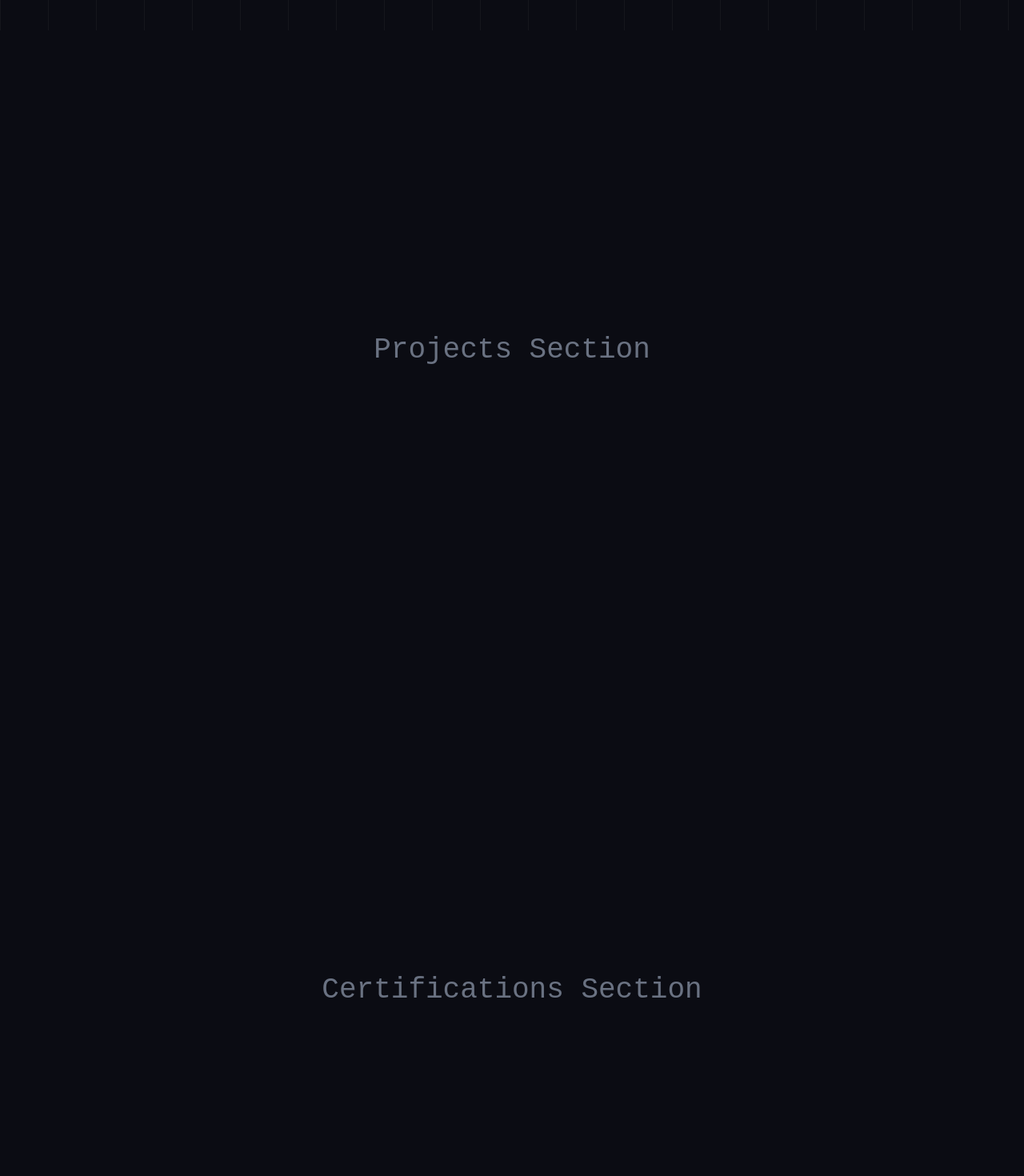
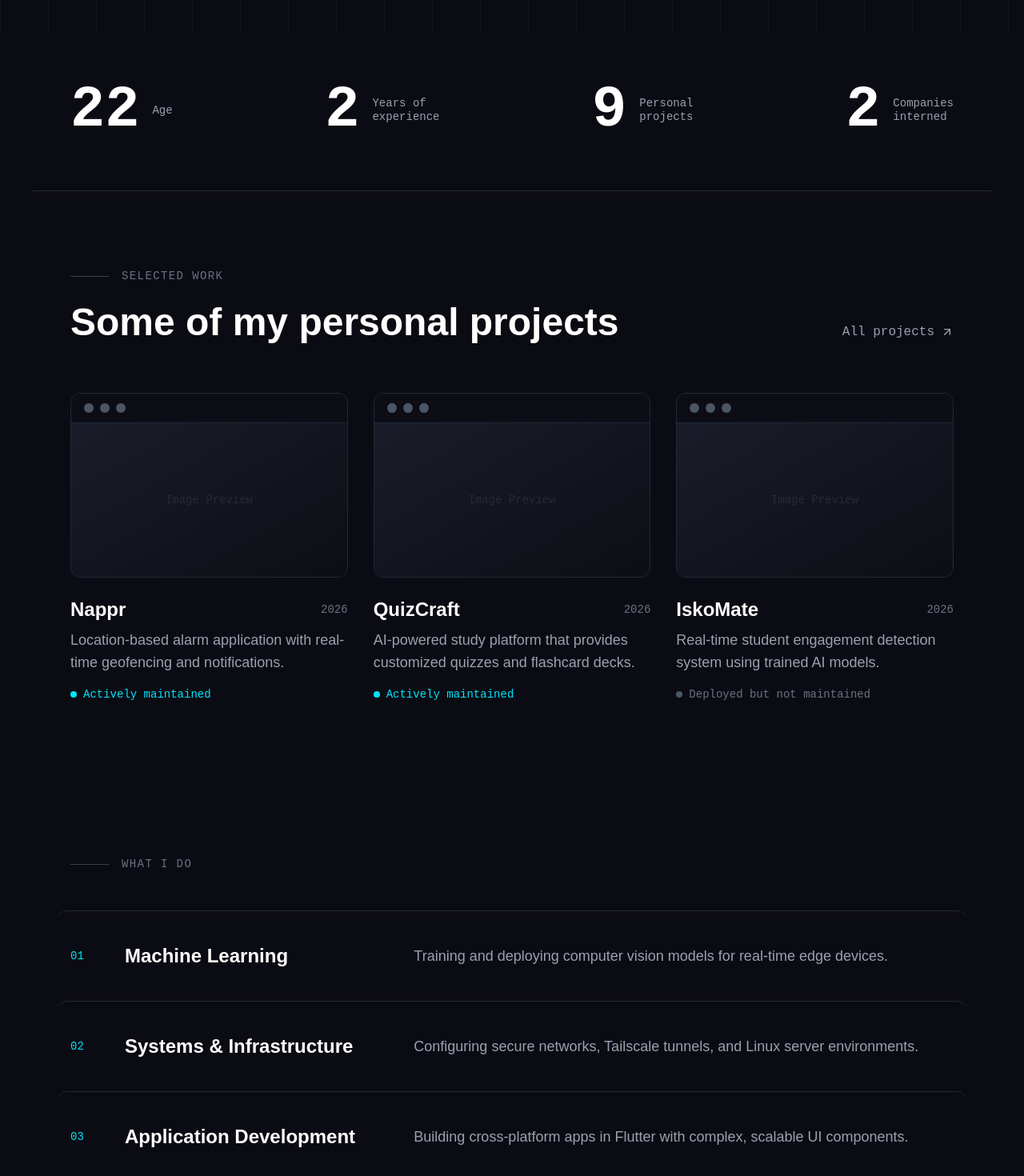
Before and after one commit to Isaac06272/portfolio, a React app: page / in a window 1280 px wide. Shown: the part 740-2210 px from the top of the page at 80% size. Built offline with nearby package versions, Linux system fonts and the light colour scheme; the HTML template or start-up script is replaced by a standard one.

Commit message:
added infos in homepage

```diff
--- a/package.json
+++ b/package.json
@@ -13,7 +13,8 @@
     "@tailwindcss/vite": "^4.3.3",
     "lucide-react": "^1.28.0",
     "react": "^19.2.8",
-    "react-dom": "^19.2.8"
+    "react-dom": "^19.2.8",
+    "react-icons": "^5.7.0"
   },
   "devDependencies": {
     "@types/react": "^19.2.17",
--- a/src/App.jsx
+++ b/src/App.jsx
@@ -1,13 +1,14 @@
 import React from 'react';
+import { FiGithub, FiLinkedin, FiInstagram, FiMail, FiArrowUpRight } from 'react-icons/fi';
 
 function App() {
   return (
-    <div className="w-full">
+    <div className="w-full text-white bg-transparent">
 
       {/* NAVIGATION BAR */}
       <nav className="flex justify-between items-center px-8 lg:px-16 py-8 w-full font-mono text-lg">
         <div className="font-bold tracking-wide flex items-baseline gap-1 text-2xl font-sans">
-          AUSTRIA
+          Austria
           <span className="w-2 h-2 rounded-full bg-neon"></span>
         </div>
 
@@ -30,125 +31,172 @@ function App() {
             <h1 className="text-5xl lg:text-[4.5rem] font-bold leading-[1.05] tracking-tight font-mono">
               Hello I'm <br />
               <span className="group/name relative inline-block overflow-hidden cursor-default px-2 py-1 mt-1">
-
-                {/* The Text: changes from neon to black */}
                 <span className="relative z-10 transition-colors duration-500 text-neon group-hover/name:text-black">
                   AUSTRIA JOHN GWEN ISAAC
                 </span>
-
-                {/* The Sliding Background: hidden to the left, slides in on hover */}
                 <span className="absolute inset-0 bg-neon -translate-x-[105%] group-hover/name:translate-x-0 transition-transform duration-500 ease-in-out z-0"></span>
-
               </span>
             </h1>
           </div>
 
           <div className="text-gray-400 space-y-2 text-base lg:text-lg font-mono leading-relaxed max-w-2xl">
-            <p>ML & AI Engineer |  Cloud | Data Engineer</p>
-            <p>CpE |  Philippines</p>
+            <p>ML & AI Engineer | Cloud | Data Engineer</p>
+            <p>CpE | Philippines</p>
           </div>
 
           {/* Action Buttons & Socials */}
           <div className="flex flex-wrap items-center gap-6 pt-6">
-
-            {/* VIEW CV BUTTON: Now uses border-neon and text-neon by default */}
             <button className="group flex items-center gap-3 border-2 border-neon rounded-full px-8 py-3 text-neon hover:bg-neon hover:text-black transition-colors duration-150 font-mono">
               <span className="text-base font-semibold tracking-wider">VIEW CV</span>
               <span className="group-hover:translate-x-2 transition-transform duration-300">→</span>
             </button>
 
-            {/* SOCIAL ICONS */}
             <div className="flex gap-4">
-
-              {/* Mail Icon */}
-              <SocialIcon href="mailto:your.email@example.com">
-                <path d="M4 4h16c1.1 0 2 .9 2 2v12c0 1.1-.9 2-2 2H4c-1.1 0-2-.9-2-2V6c0-1.1.9-2 2-2z"></path>
-                <polyline points="22,6 12,13 2,6"></polyline>
-              </SocialIcon>
-
-              {/* GitHub Icon */}
-              <SocialIcon href="https://github.com">
-                <path d="M9 19c-5 1.5-5-2.5-7-3m14 6v-3.87a3.37 3.37 0 0 0-.94-2.61c3.14-.35 6.44-1.54 6.44-7A5.44 5.44 0 0 0 20 4.77 5.07 5.07 0 0 0 19.91 1S18.73.65 16 2.48a13.38 13.38 0 0 0-7 0C6.27.65 5.09 1 5.09 1A5.07 5.07 0 0 0 5 4.77a5.44 5.44 0 0 0-1.5 3.78c0 5.42 3.3 6.61 6.44 7A3.37 3.37 0 0 0 9 18.13V22"></path>
-              </SocialIcon>
-
-              {/* LinkedIn Icon */}
-              <SocialIcon href="https://linkedin.com">
-                <path d="M16 8a6 6 0 0 1 6 6v7h-4v-7a2 2 0 0 0-2-2 2 2 0 0 0-2 2v7h-4v-7a6 6 0 0 1 6-6z"></path>
-                <rect x="2" y="9" width="4" height="12"></rect>
-                <circle cx="4" cy="4" r="2"></circle>
-              </SocialIcon>
-
-              {/* Instagram Icon */}
-              <SocialIcon href="https://instagram.com">
-                <rect x="2" y="2" width="20" height="20" rx="5" ry="5"></rect>
-                <path d="M16 11.37A4 4 0 1 1 12.63 8 4 4 0 0 1 16 11.37z"></path>
-                <line x1="17.5" y1="6.5" x2="17.51" y2="6.5"></line>
-              </SocialIcon>
-
+              <SocialIcon href="mailto:your.email@example.com"><FiMail size={20} /></SocialIcon>
+              <SocialIcon href="https://github.com"><FiGithub size={20} /></SocialIcon>
+              <SocialIcon href="https://linkedin.com"><FiLinkedin size={20} /></SocialIcon>
+              <SocialIcon href="https://instagram.com"><FiInstagram size={20} /></SocialIcon>
             </div>
           </div>
         </div>
 
-        {/* Right Column: Profile Picture with Rotating Ring */}
+        {/* Right Column: Profile Picture */}
         <div className="flex-1 flex justify-center items-center w-full">
           <div className="relative group w-[400px] h-[400px] lg:w-[500px] lg:h-[500px] flex justify-center items-center cursor-pointer">
-
-            <svg
-              className="absolute inset-0 w-full h-full animate-[spin_25s_linear_infinite] transition-all duration-500 group-hover:scale-[1.15] group-hover:drop-shadow-[0_0_20px_rgba(0,229,255,0.5)]"
-              viewBox="0 0 100 100"
-            >
-              <circle
-                cx="50" cy="50" r="48.5"
-                fill="none"
-                stroke="var(--color-neon)"
-                strokeWidth="0.8"
-                strokeDasharray="30 4 5 4 15 10 40 8 12 5"
-              />
-              <circle
-                cx="50" cy="50" r="46"
-                fill="none"
-                stroke="var(--color-neon)"
-                strokeWidth="0.3"
-                strokeDasharray="2 15"
-                className="opacity-40"
-              />
+            <svg className="absolute inset-0 w-full h-full animate-[spin_25s_linear_infinite] transition-all duration-500 group-hover:scale-[1.15] group-hover:drop-shadow-[0_0_20px_rgba(0,229,255,0.5)]" viewBox="0 0 100 100">
+              <circle cx="50" cy="50" r="48.5" fill="none" stroke="var(--color-neon)" strokeWidth="0.8" strokeDasharray="30 4 5 4 15 10 40 8 12 5" />
+              <circle cx="50" cy="50" r="46" fill="none" stroke="var(--color-neon)" strokeWidth="0.3" strokeDasharray="2 15" className="opacity-40" />
             </svg>
-
-            {/* Inner Profile Image Container */}
             <div className="w-[87%] h-[87%] rounded-full overflow-hidden bg-[#9785c4] flex items-center justify-center p-2 relative z-10 transition-transform duration-500 group-hover:scale-105">
-              <img
-                src="https://via.placeholder.com/800x800"
-                alt="Profile"
-                className="w-full h-full object-cover rounded-full"
-              />
+              <img src="https://via.placeholder.com/800x800" alt="Profile" className="w-full h-full object-cover rounded-full" />
             </div>
           </div>
         </div>
-
       </main>
 
-      {/* LOWER SCROLLABLE SECTIONS */}
-      <section className="min-h-screen bg-[#0b0c13] flex items-center justify-center">
-        <h2 className="text-4xl font-mono text-gray-500">Projects Section</h2>
-      </section>
+      {/* LOWER SCROLLABLE BACKGROUND WRAPPER */}
+      <div className="bg-[#0b0c13] relative z-20 w-full">
 
-      <section className="min-h-screen bg-[#0b0c13] flex items-center justify-center">
-        <h2 className="text-4xl font-mono text-gray-500">Certifications Section</h2>
-      </section>
+        {/* STATS SECTION */}
+        <section className="max-w-[1200px] mx-auto py-16 px-8 lg:px-12 border-b border-gray-800">
+          <div className="group flex flex-wrap justify-between items-center gap-8 md:gap-4">
+            <StatItem number="22" label="Age" />
+            <StatItem number="2" label={<span>Years of<br/>experience</span>} />
+            <StatItem number="9" label={<span>Personal<br/>projects</span>} />
+            <StatItem number="2" label={<span>Companies<br/>interned</span>} />
+          </div>
+        </section>
 
-      <section className="min-h-screen bg-[#0b0c13] flex items-center justify-center">
-        <h2 className="text-4xl font-mono text-gray-500">About Section</h2>
-      </section>
+        {/* SELECTED WORK SECTION (Added max-w-[1200px] and side padding) */}
+        <section className="max-w-[1200px] mx-auto py-24 px-8 lg:px-12">
+          <div className="flex items-center gap-4 text-gray-500 font-mono text-sm tracking-widest uppercase mb-6">
+            <span className="w-12 h-[1px] bg-gray-700"></span>
+            Selected Work
+          </div>
 
-      <section className="min-h-screen bg-[#0b0c13] flex items-center justify-center">
-        <h2 className="text-4xl font-mono text-gray-500">Skills Section</h2>
-      </section>
+          <div className="flex flex-col md:flex-row justify-between items-end mb-16 gap-4">
+            <h2 className="text-4xl lg:text-5xl font-bold font-sans">Some of my personal projects</h2>
+            <a href="#" className="flex items-center gap-2 text-gray-400 hover:text-neon transition-colors font-mono">
+              All projects <FiArrowUpRight />
+            </a>
+          </div>
 
+          <div className="grid grid-cols-1 md:grid-cols-3 gap-8">
+            <ProjectCard
+              title="Nappr"
+              year="2026"
+              description="Location-based alarm application with real-time geofencing and notifications."
+              active={true}
+            />
+            <ProjectCard
+              title="QuizCraft"
+              year="2026"
+              description="AI-powered study platform that provides customized quizzes and flashcard decks."
+              active={true}
+            />
+            <ProjectCard
+              title="IskoMate"
+              year="2026"
+              description="Real-time student engagement detection system using trained AI models."
+              active={false}
+            />
+          </div>
+        </section>
+
+        {/* WHAT I DO SECTION (Added max-w-[1200px] and side padding) */}
+        <section className="max-w-[1200px] mx-auto py-24 px-8 lg:px-12">
+          <div className="flex items-center gap-4 text-gray-500 font-mono text-sm tracking-widest uppercase mb-12">
+            <span className="w-12 h-[1px] bg-gray-700"></span>
+            What I Do
+          </div>
+
+          <div className="flex flex-col">
+            <ServiceRow
+              num="01"
+              title="Machine Learning"
+              desc="Training and deploying computer vision models for real-time edge devices."
+            />
+            <ServiceRow
+              num="02"
+              title="Systems & Infrastructure"
+              desc="Configuring secure networks, Tailscale tunnels, and Linux server environments."
+            />
+            <ServiceRow
+              num="03"
+              title="Application Development"
+              desc="Building cross-platform apps in Flutter with complex, scalable UI components."
+            />
+          </div>
+        </section>
+
+        {/* FOOTER & CTA */}
+        <footer className="max-w-[1200px] mx-auto pt-32 pb-12 px-8 lg:px-12 mt-12">
+
+          <div className="flex flex-col items-center justify-center text-center space-y-8 pb-32">
+            <h2 className="text-4xl lg:text-6xl font-bold font-sans flex items-center gap-2">
+              Have something worth building<span className="text-neon">?</span>
+            </h2>
+            <p className="text-gray-400 font-mono text-lg">Open to new-grad roles and problems worth the effort.</p>
+            <button className="px-8 py-4 border border-gray-600 rounded-lg font-mono text-gray-300 hover:bg-neon hover:text-black hover:border-neon transition-all duration-300">
+              Get in touch
+            </button>
+          </div>
+
+          <div className="border-t border-gray-800 pt-8 flex flex-col md:flex-row justify-between items-start md:items-end gap-8 font-mono text-sm text-gray-500">
+            <div>
+              <p className="font-bold text-white mb-2">austria<span className="text-neon">.</span>john</p>
+              <p>Software Engineer, Obando, Philippines</p>
+              <p className="mt-8">© 2026 John Gwen Isaac</p>
+            </div>
+
+            <div className="flex gap-12">
+              <div className="flex flex-col gap-2">
+                <a href="#" className="hover:text-neon transition-colors">Projects</a>
+                <a href="#" className="hover:text-neon transition-colors">Work</a>
+                <a href="#" className="hover:text-neon transition-colors">About</a>
+              </div>
+              <div className="flex flex-col gap-2">
+                <a href="#" className="hover:text-neon transition-colors">GitHub</a>
+                <a href="#" className="hover:text-neon transition-colors">LinkedIn</a>
+                <a href="#" className="hover:text-neon transition-colors">Email</a>
+              </div>
+            </div>
+
+            <div className="md:text-right">
+              <p className="mt-8 md:mt-0">Designed and built from scratch.</p>
+            </div>
+          </div>
+        </footer>
+
+      </div>
     </div>
   );
 }
 
-// Helper component: Updated outer border to border-neon!
+/* =========================================
+   HELPER COMPONENTS
+   ========================================= */
+
 function SocialIcon({ href, children }) {
   return (
     <a
@@ -157,21 +205,58 @@ function SocialIcon({ href, children }) {
       rel="noopener noreferrer"
       className="p-2.5 rounded-full border-2 border-neon text-neon hover:text-black hover:bg-neon transition-colors duration-150 flex items-center justify-center"
     >
-      <svg
-        xmlns="http://www.w3.org/2000/svg"
-        width="20"
-        height="20"
-        viewBox="0 0 24 24"
-        fill="none"
-        stroke="currentColor"
-        strokeWidth="2"
-        strokeLinecap="round"
-        strokeLinejoin="round"
-      >
-        {children}
-      </svg>
+      {children}
     </a>
   );
 }
 
+function StatItem({ number, label }) {
+  return (
+    <div className="flex items-center gap-4 transition-all duration-300 group-hover:blur-sm hover:!blur-none hover:scale-110 cursor-default">
+      <span className="text-6xl lg:text-7xl font-bold font-mono">{number}</span>
+      <span className="text-sm font-mono text-gray-400 leading-tight">{label}</span>
+    </div>
+  );
+}
+
+function ProjectCard({ title, year, description, active }) {
+  return (
+    <div className="flex flex-col group cursor-pointer">
+      <div className="bg-[#11121a] rounded-xl overflow-hidden border border-gray-800 group-hover:border-neon transition-colors duration-300">
+        <div className="flex gap-2 px-4 py-3 bg-[#0d0e15] border-b border-gray-800">
+          <div className="w-3 h-3 rounded-full bg-gray-600"></div>
+          <div className="w-3 h-3 rounded-full bg-gray-600"></div>
+          <div className="w-3 h-3 rounded-full bg-gray-600"></div>
+        </div>
+        <div className="h-48 w-full bg-gradient-to-br from-[#1a1c29] to-[#0d0e15] flex items-center justify-center">
+          <span className="text-gray-700 font-mono text-sm opacity-50">Image Preview</span>
+        </div>
+      </div>
+      <div className="mt-6 space-y-2">
+        <div className="flex justify-between items-center font-sans">
+          <h3 className="text-2xl font-bold">{title}</h3>
+          <span className="font-mono text-gray-500 text-sm">{year}</span>
+        </div>
+        <p className="text-gray-400 font-sans text-lg">{description}</p>
+        <div className="flex items-center gap-2 font-mono text-sm pt-2">
+          <div className={`w-2 h-2 rounded-full ${active ? 'bg-neon' : 'bg-gray-600'}`}></div>
+          <span className={active ? 'text-neon' : 'text-gray-500'}>
+            {active ? 'Actively maintained' : 'Deployed but not maintained'}
+          </span>
+        </div>
+      </div>
+    </div>
+  );
+}
+
+function ServiceRow({ num, title, desc }) {
+  return (
+    <div className="border-t border-gray-800 py-10 flex flex-col md:flex-row md:items-center gap-6 hover:bg-[#11121a] transition-colors -mx-4 px-4 rounded-xl cursor-pointer">
+      <div className="text-neon font-mono text-sm w-12 pt-1 md:pt-0">{num}</div>
+      <h3 className="text-2xl font-bold font-sans w-full md:w-1/3">{title}</h3>
+      <p className="text-gray-400 font-sans text-lg w-full md:w-2/3 leading-relaxed">{desc}</p>
+    </div>
+  );
+}
+
 export default App;
```
Also changed, not shown: 1 other file (tests, documents, lock files or other folders).
